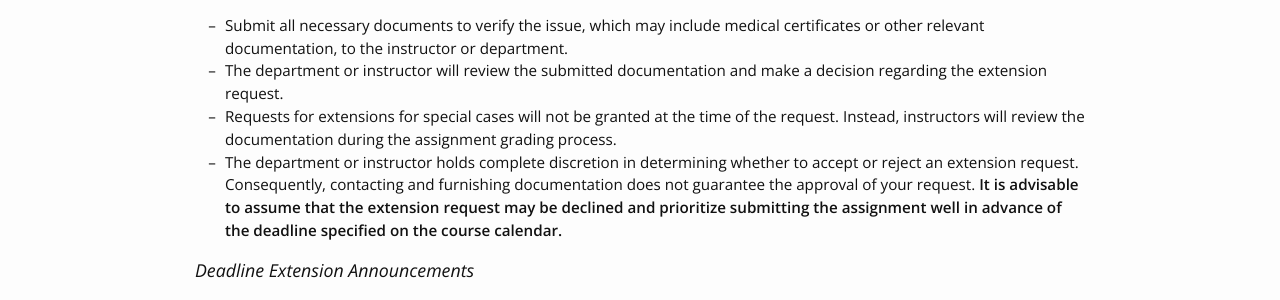
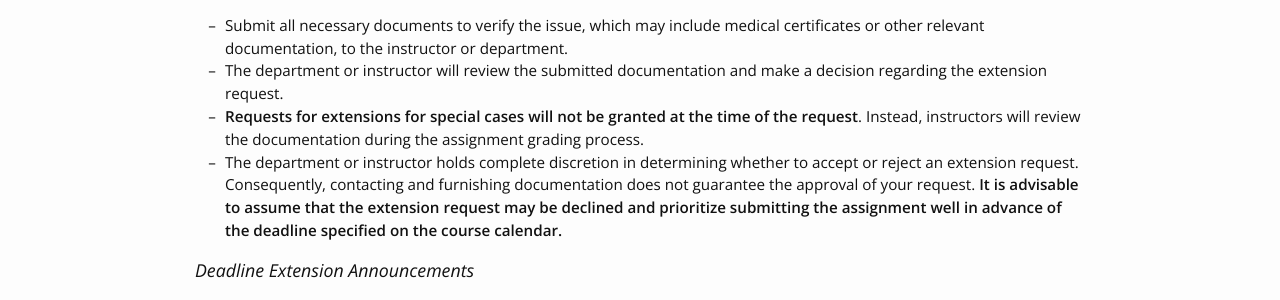
Before and after one commit to tofighi/courses, a Jekyll site: the page built from policies.md, in a window 1280 px wide. Shown: the part 1031-1331 px from the top of the page. Built offline with Jekyll 4.4.1, drawn with Linux system fonts in a browser that asks for light colours; nearby versions of some CDN libraries.

```diff
--- a/policies.md
+++ b/policies.md
@@ -36,7 +36,7 @@ Students who possess documented accommodation letters are entitled to an extende
 In the event of a medical or reasonable issue that prevents a student from meeting a deadline, the student must adhere to the following procedures:
    - Submit all necessary documents to verify the issue, which may include medical certificates or other relevant documentation, to the instructor or department.
    - The department or instructor will review the submitted documentation and make a decision regarding the extension request.
-   - Requests for extensions for special cases will not be granted at the time of the request. Instead, instructors will review the documentation during the assignment grading process.
+   - **Requests for extensions for special cases will not be granted at the time of the request**. Instead, instructors will review the documentation during the assignment grading process.
    - The department or instructor holds complete discretion in determining whether to accept or reject an extension request. Consequently, contacting and furnishing documentation does not guarantee the approval of your request. **It is advisable to assume that the extension request may be declined and prioritize submitting the assignment well in advance of the deadline specified on the course calendar.**
 
 ### Deadline Extension Announcements <a name="late_extensions"></a>
```
